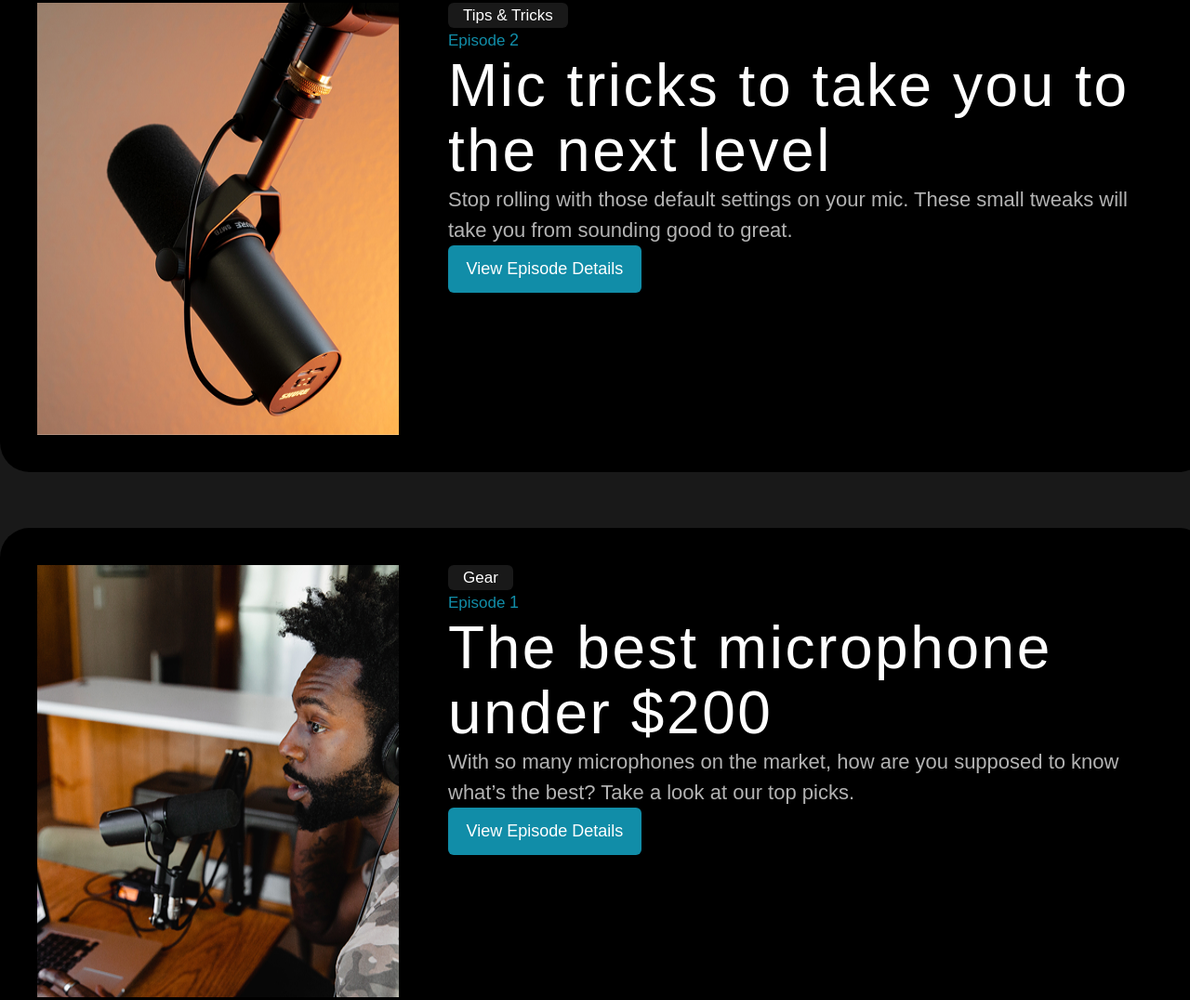
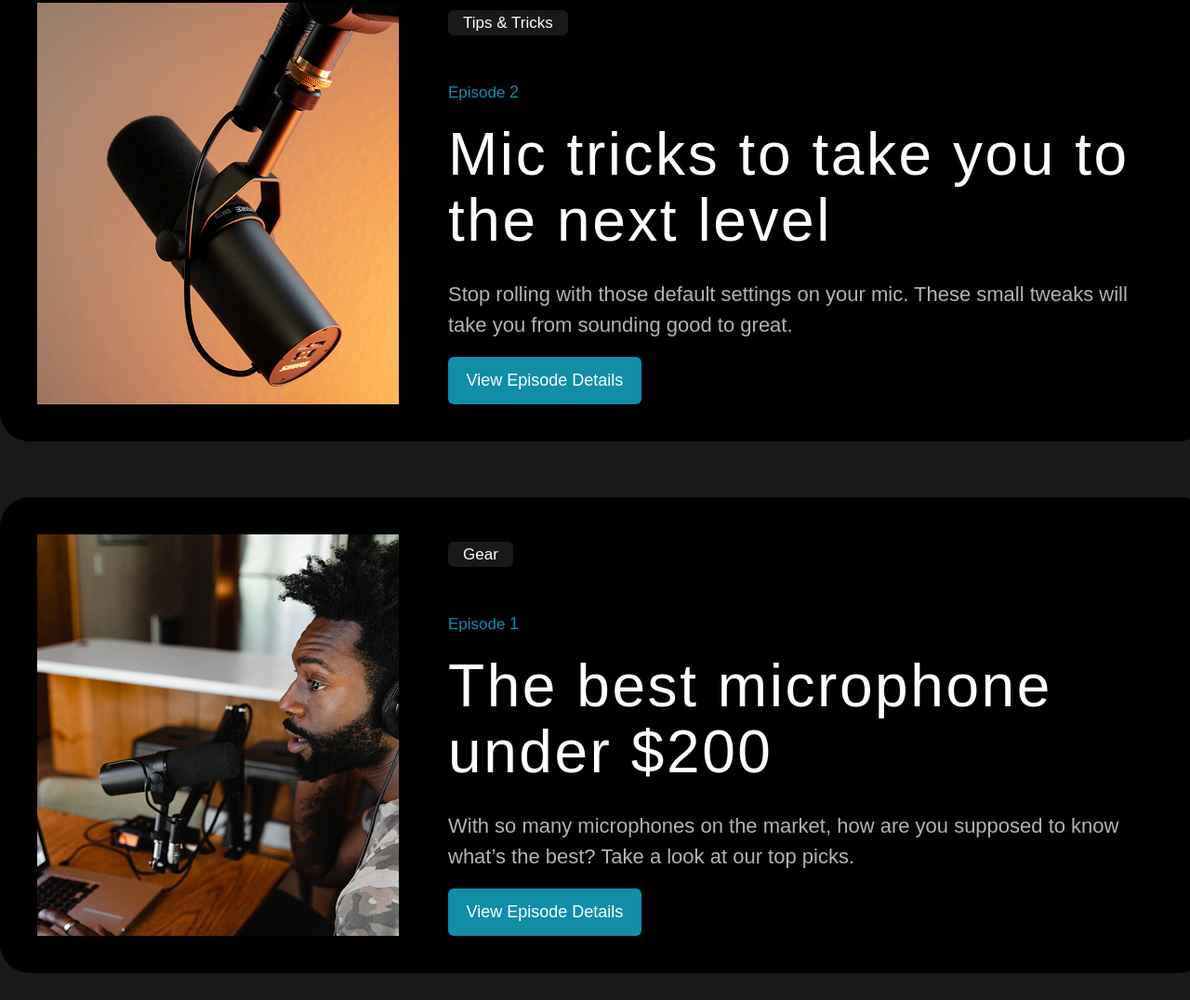
Before and after one commit to kirshmatvey/castaway-web, a plain HTML site: page index.html in a window 1280 px wide. Shown: the part 1952-3028 px from the top of the page at 93% size. Drawn offline with Linux system fonts and the light colour scheme.

Commit message:
done with section 2

```diff
--- a/index.html
+++ b/index.html
@@ -71,7 +71,7 @@
             <div class="card-wrapper">
                 <article class="card">
                     <img src="./assets/images/Frame%20(2).png" alt="Guy recording">
-                    <div>
+                    <div class="card-content">
                         <div class="topic-box">
                             <span class="card-topic">Gear</span>
                         </div>
@@ -87,7 +87,7 @@
 
                 <article class="card">
                     <img src="./assets/images/Frame%20(1).png" alt="Microphone">
-                    <div>
+                    <div class="card-content">
                         <div class="topic-box">
                             <span class="card-topic">Tips & Tricks</span>
                         </div>
@@ -103,7 +103,7 @@
 
                 <article class="card">
                     <img src="./assets/images/Frame.png" alt="Mixer console">
-                    <div>
+                    <div class="card-content">
                         <div class="topic-box">
                             <span class="card-topic">Gear</span>
                         </div>
--- a/style.css
+++ b/style.css
@@ -178,11 +178,15 @@ li a {
 .card {
     border-radius: 32px;
     width: 1300px;
-    height: 545px;
+    height: auto;
     background: #000;
     display: flex;
     gap: 53px;
     padding: 40px
+}
+
+.card-content {
+    align-self: flex-end;
 }
 
 .topic-box {
@@ -190,7 +194,8 @@ li a {
     border-radius: 6px;
     width: max-content;
     height: 27px;
-    padding: 0 16px
+    padding: 0 16px;
+    margin-bottom: 48px;
 }
 
 .card-topic {
@@ -202,6 +207,7 @@ li a {
 .episode-number {
     font-weight: 400;
     color: #118da8;
+    margin-bottom: 18px;
 }
 
 .card-episode {
@@ -225,6 +231,7 @@ li a {
     font-size: 64px;
     line-height: 1.1;
     letter-spacing: 0.04em;
+    margin-bottom: 28px;
 }
 
 .card-description {
@@ -232,6 +239,7 @@ li a {
     font-size: 22px;
     line-height: 1.5;
     color: rgba(255, 255, 255, 0.7);
+    margin-bottom: 18px;
 }
 
 .card-button {
```
